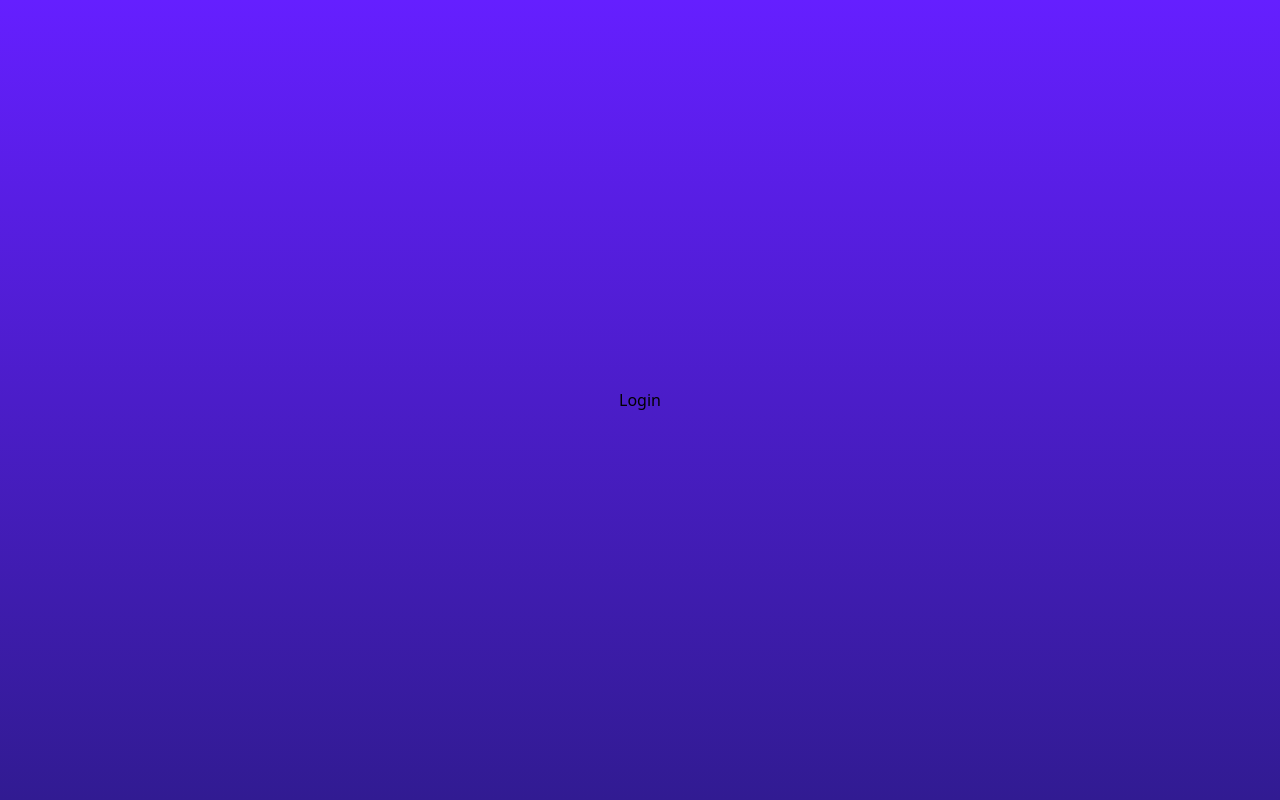
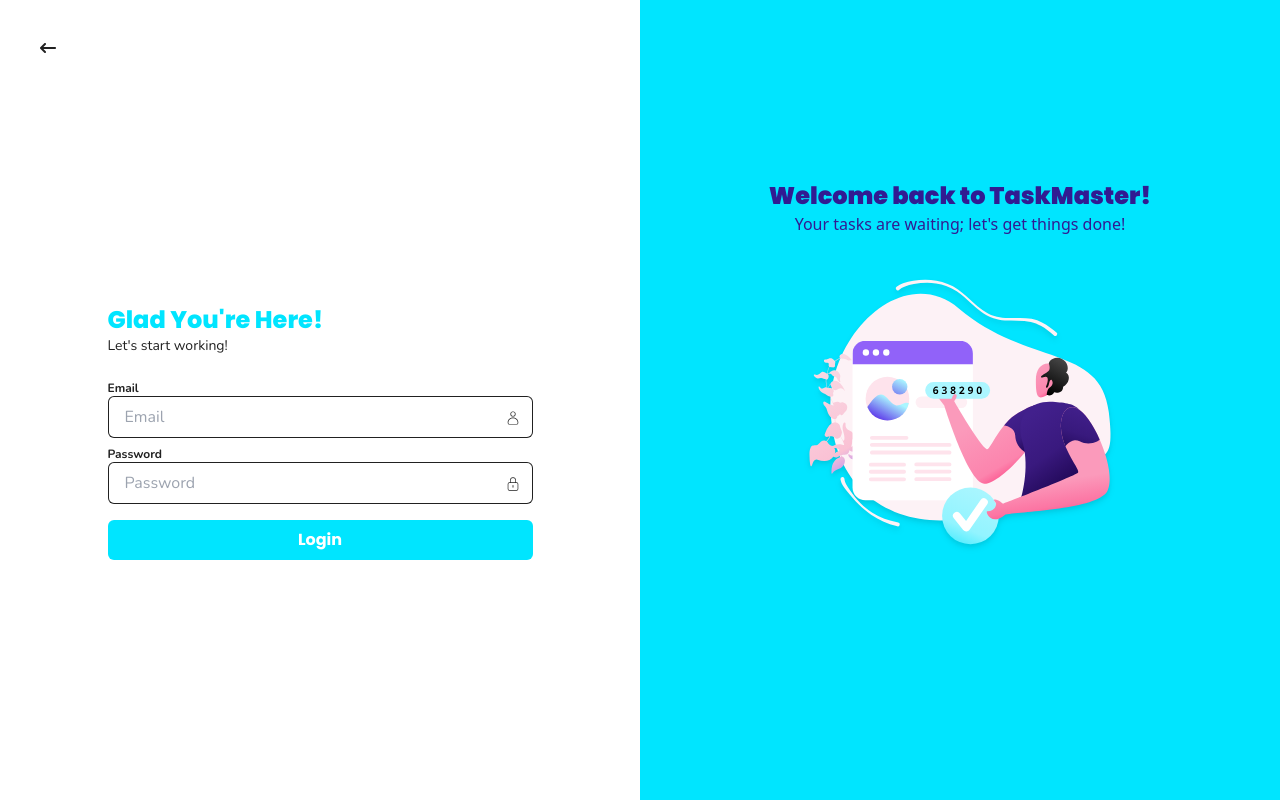
Before and after one commit to rn-mgl/taskmaster-client, a Next.js app: page /login in a window 1280 px wide. Built offline with nearby package versions, Linux system fonts and the light colour scheme.

Commit message:
made login

```diff
--- a/app/(auth)/login/page.tsx
+++ b/app/(auth)/login/page.tsx
@@ -1,10 +1,103 @@
+"use client";
+
+import Input from "@/components/form/Input";
+import login from "@/images/Login.svg";
+import Image from "next/image";
+import Link from "next/link";
 import React from "react";
+import { CiLock, CiUser } from "react-icons/ci";
+import { FaArrowLeftLong } from "react-icons/fa6";
+
+interface LoginDataProps {
+  email: string;
+  password: string;
+}
 
 const Login = () => {
+  const [loginData, setLoginData] = React.useState<LoginDataProps>({
+    email: "",
+    password: "",
+  });
+
+  const handleLoginData = (e: React.ChangeEvent<HTMLInputElement>) => {
+    const { name, value } = e.target;
+
+    setLoginData((prev) => {
+      return {
+        ...prev,
+        [name]: value,
+      };
+    });
+  };
+
   return (
-    <div className="w-full h-full min-h-screen flex flex-col items-center justify-start bg-gradient-to-b from-primary-main to-primary-dark">
-      <div className="w-full h-full flex flex-col items-center justify-start my-auto max-w-screen-l-l p-4 gap-4 t:p-8 t:gap-8">
-        Login
+    <div className="w-full h-screen min-h-screen flex flex-col items-center justify-start bg-default-white relative">
+      <div
+        className="hidden w-6/12 bg-secondary-main h-full absolute right-0 top-0 p-8
+                 text-default-light l-s:flex flex-col items-center justify-center text-center"
+      >
+        <div className="my-auto flex flex-col items-center justify-center w-full text-primary-dark">
+          <p className="font-header font-black text-2xl">
+            Welcome back to TaskMaster!
+          </p>
+          <p>Your tasks are waiting; let&apos;s get things done!</p>
+          <Image
+            src={login}
+            alt="login"
+            className="drop-shadow-md animate-float w-96"
+          />
+        </div>
+      </div>
+
+      <div
+        className="w-full h-full flex flex-col items-center justify-center my-auto max-w-screen-l-l p-4 gap-4 t:p-8 t:gap-8
+                  absolute l-s:w-6/12 l-s:left-0 "
+      >
+        <Link
+          href="/"
+          className="mr-auto p-2 rounded-full text-default-black aspect-square hover:bg-secondary-light"
+        >
+          <FaArrowLeftLong />
+        </Link>
+
+        <form
+          onSubmit={(e) => register(e)}
+          className="flex flex-col items-start justify-center w-full h-full gap-2 font-body
+                    rounded-lg backdrop-blur-md border-secondary-main text-default-black max-w-screen-m-l"
+        >
+          <div className="w-full flex flex-col mb-4">
+            <p className="font-extrabold text-secondary-main font-header text-2xl">
+              Glad You&apos;re Here!
+            </p>
+            <p className="text-sm">Let&apos;s start working!</p>
+          </div>
+
+          <Input
+            type="email"
+            name="email"
+            id="email"
+            placeholder="Email"
+            required={true}
+            value={loginData.email}
+            onChange={handleLoginData}
+            Icon={<CiUser />}
+          />
+
+          <Input
+            type="password"
+            name="password"
+            id="password"
+            placeholder="Password"
+            required={true}
+            value={loginData.password}
+            onChange={handleLoginData}
+            Icon={<CiLock />}
+          />
+
+          <button className="font-header mt-2 p-2 rounded-md bg-secondary-main w-full font-bold text-default-white">
+            Login
+          </button>
+        </form>
       </div>
     </div>
   );
--- a/app/(auth)/register/page.tsx
+++ b/app/(auth)/register/page.tsx
@@ -1,14 +1,14 @@
 "use client";
 
 import Input from "@/components/form/Input";
+import { useGlobalContext } from "@/context";
+import registration from "@/images/Register.svg";
 import axios from "axios";
 import { getCookie } from "cookies-next";
+import Image from "next/image";
+import Link from "next/link";
 import React from "react";
 import { CiLock, CiMail, CiUser } from "react-icons/ci";
-import { useGlobalContext } from "@/context";
-import registration from "@/images/Register.svg";
-import Image from "next/image";
-import Link from "next/link";
 import { FaArrowLeftLong } from "react-icons/fa6";
 
 interface RegisterDataProps {
@@ -96,7 +96,7 @@ const Register = () => {
 
       <div
         className="w-full h-full flex flex-col items-center justify-center my-auto max-w-screen-l-l p-4 gap-4 t:p-8 t:gap-8
-                  l-s:flex-row absolute l-s:w-6/12 l-s:right-0 "
+                  absolute l-s:w-6/12 l-s:right-0 "
       >
         <Link
           href="/"
--- a/src/components/landing/Hero.tsx
+++ b/src/components/landing/Hero.tsx
@@ -1,16 +1,13 @@
-import React from "react";
-import ideation from "@/images/Ideation.svg";
-import Image from "next/image";
 import Link from "next/link";
 
 const Hero = () => {
   return (
-    <div className="w-full h-full min-h-screen flex flex-col items-center justify-start bg-gradient-to-b from-primary-main to-primary-dark">
-      <div className="w-full h-full flex flex-col items-center justify-start my-auto max-w-screen-l-l p-4 gap-4 t:p-8 t:gap-8">
-        <div className="w-full flex flex-col items-start justify-center text-default-light gap-2 t:items-center l-s:gap-4">
+    <div className="w-full min-h-screen h-screen flex flex-col items-center justify-start bg-gradient-to-b from-primary-main to-primary-dark">
+      <div className="w-full h-full flex flex-col items-center justify-center my-auto max-w-screen-l-l p-4 gap-4 t:p-8 t:gap-8 pb-0 t:pb-0">
+        <div className="w-full flex flex-col items-start justify-center text-default-light gap-2 t:items-center l-s:gap-4 mt-auto">
           <p
-            className="font-black font-header text-4xl l-s:text-6xl bg-gradient-to-r from-secondary-main via-accent-light to-secondary-main p-3
-                      bg-clip-text text-transparent t:bg-gradient-to-r drop-shadow-md"
+            className="font-black font-header text-4xl l-s:text-6xl text-default-white p-3
+                      drop-shadow-md"
           >
             Organize. <br className="t:hidden" /> Track.{" "}
             <br className="t:hidden" /> Accomplish.
@@ -24,30 +21,27 @@ const Hero = () => {
         </div>
 
         <div
-          className="w-full flex flex-col items-center justify-center gap-2 font-header text-primary-dark
+          className="w-full flex flex-col items-center justify-center gap-2 font-header
                     t:flex-row t:max-w-80 l-s:gap-4"
         >
           <Link
             href="/register"
-            className="w-full font-extrabold bg-secondary-main p-2 rounded-sm text-center"
+            className="w-full font-extrabold bg-secondary-main p-2 rounded-sm text-center text-primary-dark border-2 border-secondary-main"
           >
             Register
           </Link>
           <Link
             href="/login"
-            className="w-full font-extrabold p-2 rounded-sm bg-default-light text-center"
+            className="w-full font-extrabold p-2 rounded-sm text-center border-default-light border-2 text-default-light"
           >
             Log In
           </Link>
         </div>
 
-        <div className="w-full flex flex-col items-center justify-center aspect-square t:max-w-80">
-          <Image
-            src={ideation}
-            alt="idea"
-            className="drop-shadow-md animate-float w-full"
-          />
-        </div>
+        <div
+          className="w-full flex flex-col items-center justify-center aspect-video bg-gradient-to-b from-primary-light to-accent-light/50 mt-auto rounded-t-md
+                    max-w-screen-t"
+        ></div>
       </div>
     </div>
   );
```
